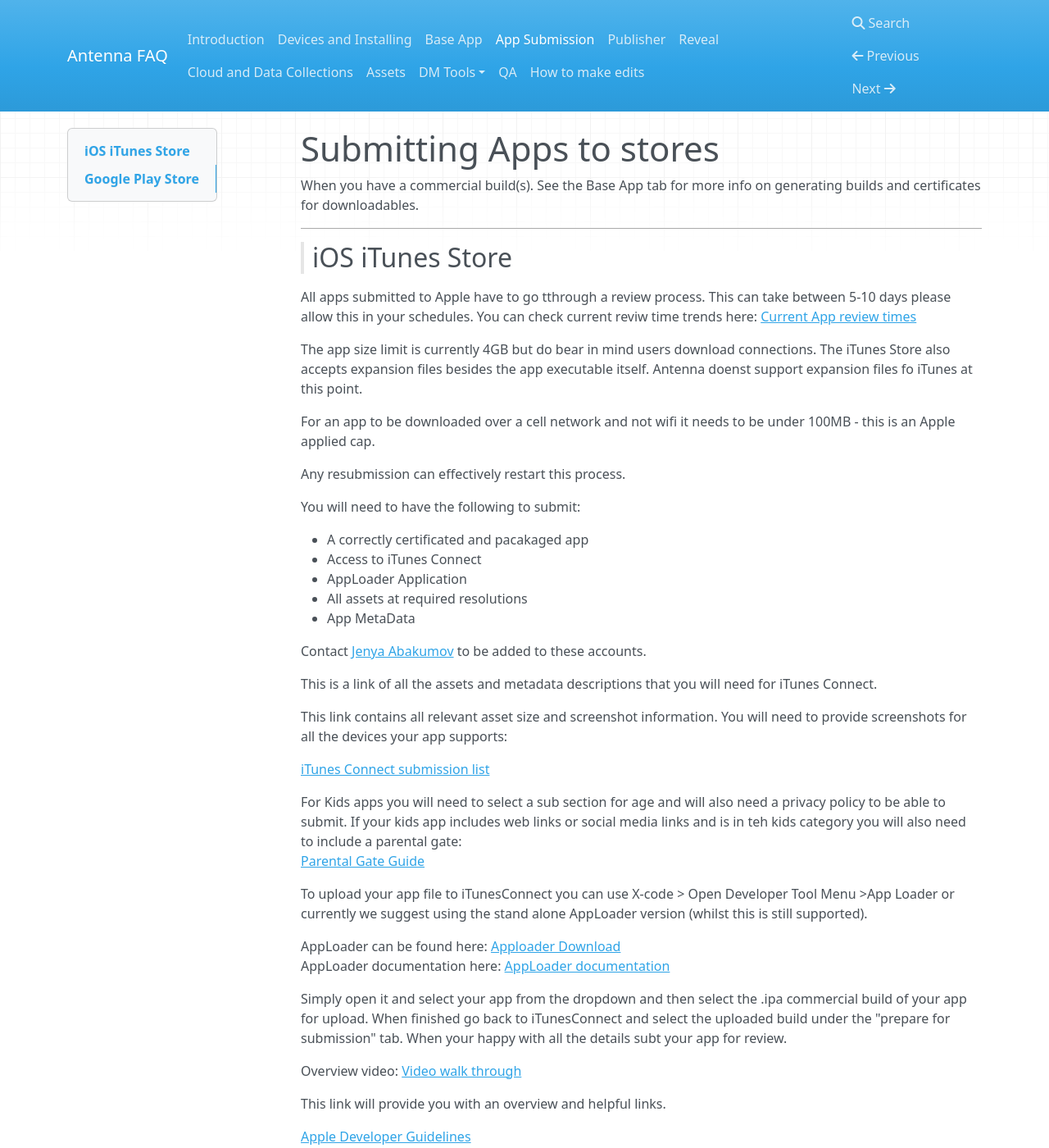
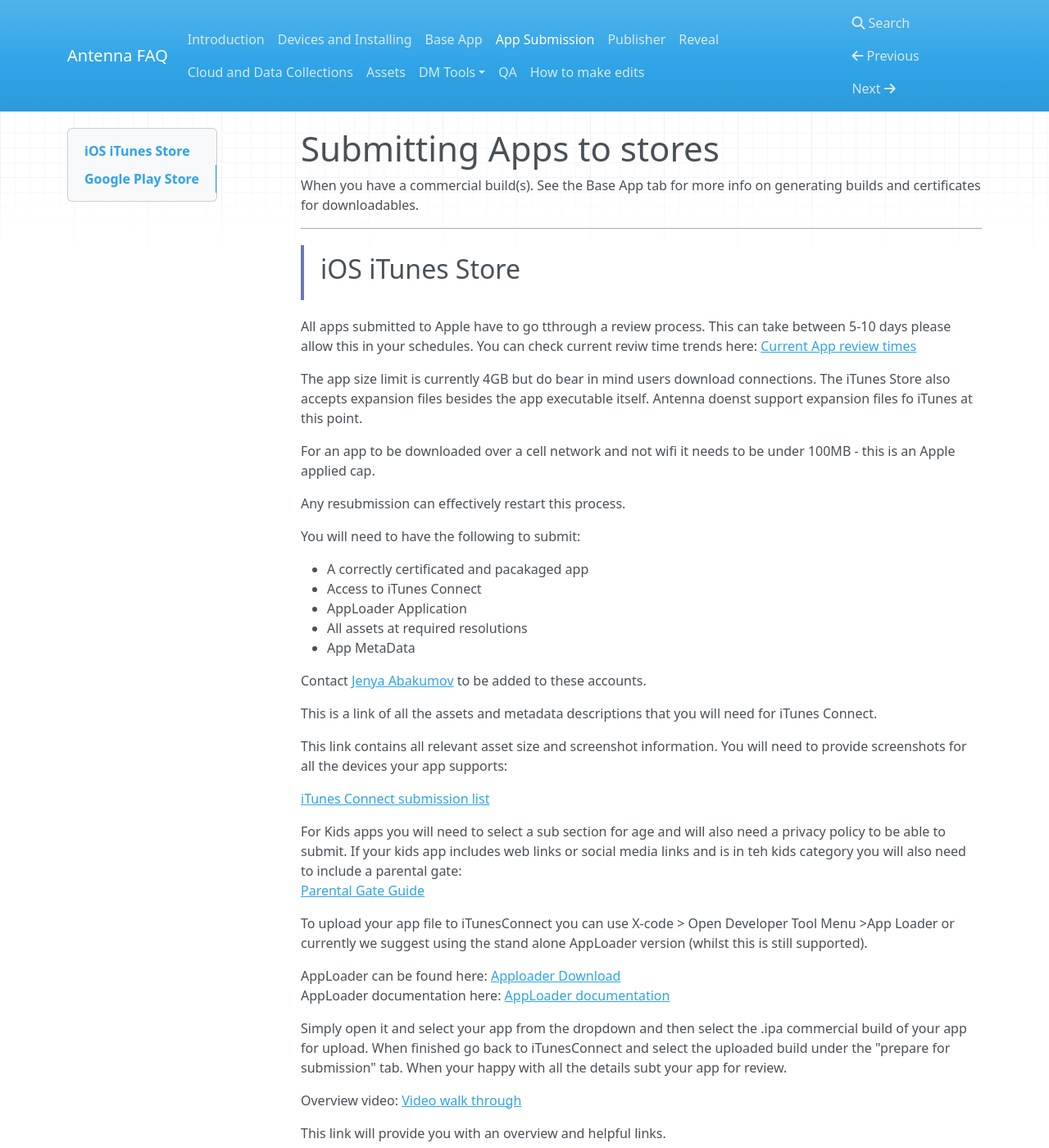
Before and after one commit to denovo/Antenna-faq, an MkDocs documentation site: the page built from docs/submission.md, in a window 1280 px wide and 1400 px high. Shown: the whole window at 82% size. Built offline with MkDocs 1.6.1, drawn with Linux system fonts in a browser that asks for light colours; nearby versions of some CDN libraries; old or Windows-style settings are respelled for this version of MkDocs.

Commit message:
add css for blockquote styling to extra.css

```diff
--- a/docs/extra.css
+++ b/docs/extra.css
@@ -11,33 +11,8 @@
 
 /* Antenna Header Colours*/
 
-/* most styles are now set in the custom theme folder antenna-material, although any extra styles could still be added below */
-/*.header,
-.footer,
-body
-{
-  background-color:#6D7AB3;
-}
+/* most styles are now set in the custom theme folder /antenna-material/ - any extra styles or overides can still be added below */
 
-
-.drawer .toc a.current,
-.drawer .toc a:focus,
-.drawer .toc a:hover {
-    color: #6D7AB3;
-}
-
-.drawer .anchor a {
-    border-left: 2px solid #6D7AB3;
-}
-
-.article a, .article h1, .article h2 {
-    color: #6D7AB3;
-}
-
-.results .meta {
-    background: #6D7AB3;
-    color: #fff;
-}*/
 
 
 .antenna-welcome-logo {
@@ -49,3 +24,14 @@
     padding-bottom: 16px;
     padding-top: 10px;
 }
+
+
+blockquote {
+    padding: 10px 20px;
+    margin: 20px 0 20px;
+    border-left: 4px solid #6d7ab3;
+}
+
+blockquote p:first-of-type {
+    margin-top: 0;
+}
```
